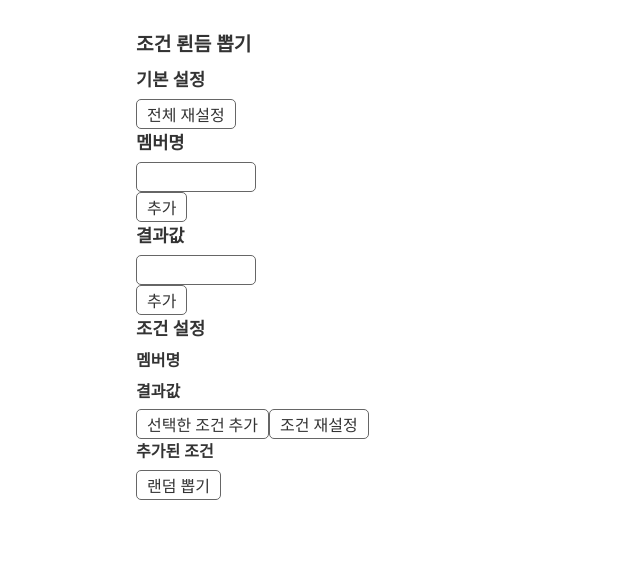
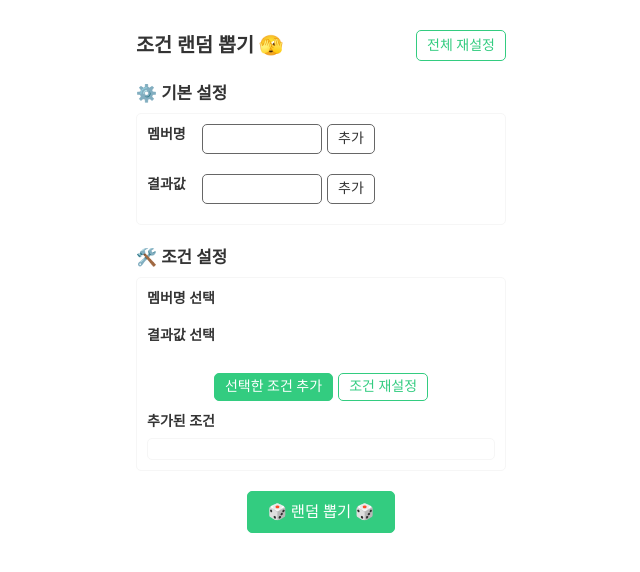
Before and after one commit to yemsu/conditional-random-result-react, a React (Create React App) app: page / in a window 1280 px wide. Shown: the top 572 px of the page, without its empty margins (319-959 px from the left). Built offline with nearby package versions, Linux system fonts and the light colour scheme; a web font is replaced by a local one.

Commit message:
style: 조건 랜덤 뽑기 스타일 작업

```diff
--- a/src/components/ContentSection.tsx
+++ b/src/components/ContentSection.tsx
@@ -1,37 +1,114 @@
 import { ReactNode } from "react"
-import styled from "styled-components"
+import styled, { ThemeProvider, css } from "styled-components"
+import { StyleMap } from "../types/common"
 
 interface ContentSectionProps {
   title: string,
-  children: ReactNode
+  children: ReactNode,
+  styleTheme?: 'column' | 'row' | 'wrapContent'
+  align?: 'left' | 'center'
+  bg?: 'none' | 'primary' | 'primary-200'
 }
 
 function ContentSection(props: ContentSectionProps) {
   const {
     title,
-    children
+    children,
+    styleTheme = 'column',
+    align = 'left',
+    bg = 'none',
   } = props
 
   return (
-    <SectionStyled>
-      <H2Styled>{ title }</H2Styled>
-      <ContentArea>
-        { children }
-      </ContentArea>
-    </SectionStyled>
+    <ThemeProvider
+      theme={themeStyles[styleTheme]}
+    >
+      <SectionStyled align={alignStyles[align]} bg={bg}>
+        <h2 className="title">{ title }</h2>
+        <div className="area-content">
+          { children }
+        </div>
+      </SectionStyled>
+    </ThemeProvider>
   )
 }
 
-const SectionStyled = styled.section`
+const themeStyles = {
+  column: {
+    SectionStyled: css`
+      .area-content {
+        margin-top: 5px;
+      }
+    `,
+  },
+  row: {
+    SectionStyled: css`
+      display: flex;
+      gap: 5px;
+      .title {
+        width: 50px;
+        flex-shrink: 0;
+      }
+      .area-content {
+        flex: 1;
+      }
+    `,
+  },
+  wrapContent: {
+    SectionStyled: css`
+      > .area-content {
+        margin-top: 5px;
+        padding: 10px;
+        border: 1px solid var(--gray-900);
+        border-radius: var(--br-m);
+      }
+    `,
+  }
+}
 
-`
+const alignStyles: {[key: string]: StyleMap} = {
+  left: {
+    SectionStyled: css``
+  },
+  center: {
+    SectionStyled: css`
+      text-align: center;
+      .area-content {
+        display: flex;
+        flex-direction: column;
+        align-items: center;
+      }
+    `,
+  }
+}
 
-const H2Styled = styled.h2`
-
-`
-
-const ContentArea = styled.div`
-
+const SectionStyled = styled.section<{align: StyleMap, bg: string}>`
+  ${(props) => props.theme.SectionStyled}
+  ${(props) => props.align.SectionStyled}
+  ${(props) => {
+    const bgColor = props.bg.includes('primary')
+      ? css`background-color: var(--${props.bg});`
+      : ''
+    const bgLayout = props.bg !== 'none'
+      ? css`
+        padding: 10px 10px 20px;
+        border-radius: var(--br-m);
+      `
+      : ''
+    return css`
+      ${bgColor}
+      ${bgLayout}
+    `
+  }}
+  &:nth-child(n+2) {
+    margin-top: 20px;
+  }
+  & section:nth-child(n+2) {
+    margin-top: 10px
+  }
+  & section h2 {
+    font-size: 1em;
+  }
 `
 
 export default ContentSection
--- a/src/components/InputBadges.tsx
+++ b/src/components/InputBadges.tsx
@@ -21,11 +21,18 @@ function InputBadges(props: InputBadgesProps) {
 
   return (
     <FormStyled onSubmit={(e) => onSubmit(e, dataType)}>
-      { InputComp }
-      <Button type="submit">추가</Button>
-      <List dataList={dataList} direction="row">
-        {(data) => <Badge>{ data }</Badge>}
-      </List>
+      <InputArea>
+        { InputComp }
+        <Button type="submit">추가</Button>
+      </InputArea>
+      {
+        dataList &&
+        <BadgeListArea>
+          <List dataList={dataList} direction="row">
+            {(data) => <Badge>{ data }</Badge>}
+          </List>
+        </BadgeListArea>
+      }
     </FormStyled>
   )
 }
@@ -34,4 +41,13 @@ const FormStyled = styled.form`
 
 `
 
+const InputArea = styled.div`
+  display: flex;
+  gap: 5px;
+`
+
+const BadgeListArea = styled.div`
+  margin-top: 10px;
+`
+
 export default InputBadges
--- a/src/elements/Button.tsx
+++ b/src/elements/Button.tsx
@@ -1,11 +1,13 @@
 import { ReactNode, SyntheticEvent } from "react"
 import styled, { css } from "styled-components"
+import { StyleMap } from "../types/common"
 
 interface ButtonProps {
   type?: 'button' | 'submit'
   children: ReactNode
   onClick?: (e: SyntheticEvent) => void
-  styleTheme?: 'normal' | 'selected'
+  styleTheme?: 'normal' | 'primary' | 'primaryLine'
+  sizeType?: 'medium' | 'large'
 }
 
 function Button(props: ButtonProps) {
@@ -13,7 +15,8 @@ function Button(props: ButtonProps) {
     type = 'button',
     children,
     onClick,
-    styleTheme ='normal'
+    styleTheme ='normal',
+    sizeType = 'medium',
   } = props
 
   return (
@@ -21,6 +24,7 @@ function Button(props: ButtonProps) {
       type={type}
       onClick={onClick}
       theme={styleThemeMap[styleTheme]}
+      size={sizeStyleMap[sizeType]}
     >
       { children }
     </ButtonStyled>
@@ -30,52 +34,50 @@ function Button(props: ButtonProps) {
 const styleThemeMap = {
   normal: {
     ButtonStyled: css`
-      border: 1px solid var(--gray-400);
+      border-color: var(--gray-400);
     `
   },
-  selected: {
+  primary: {
     ButtonStyled: css`
       background-color: var(--primary);
+      border-color: var(--primary);
       color: #fff;
+    `
+  },
+  primaryLine: {
+    ButtonStyled: css`
+      border: 1px solid var(--primary);
+      color: var(--primary);
     `
   }
 }
 
-const ButtonStyled = styled.button`
-  height: 30px;
-  padding: 0 10px;
+const sizeStyleMap = {
+  medium: {
+    ButtonStyled: css`
+      padding: 0 10px;
+      line-height: 26px;
+    `
+  },
+  large: {
+    ButtonStyled: css`
+      padding: 0 20px;
+      line-height: 40px;
+      font-size: var(--font-size-M-L);
+      font-weight: var(--font-weight-S-bold);
+    `
+  }
+}
+
+const ButtonStyled = styled.button<{size: StyleMap}>`
+  border: 1px solid;
   border-radius: var(--br-m);
   transition: 0.1s;
   ${(props) => props.theme.ButtonStyled}
+  ${(props) => props.size.ButtonStyled}
+  &:hover {
+    opacity: 0.7;
+  }
 `
 
-// button:not(:disabled):hover {
-//   opacity: 0.7;
-// }
-// button:not(:disabled).active {
-//   background-color: #333;
-//   border-color: #333;
-//   color: #fff;
-// }
-// button.large {
-//   height: 40px;
-//   padding: 0 30px;
-// }
-// button.color-primary {
-//   background-color: hsl(219, 79%, 66%);
-//   border-color: hsl(219, 79%, 66%);
-//   color: #fff;
-// }
-// button.text {
-//   padding: 0;
-//   height: auto;
-//   border: none;
-//   font-size: 0.8em;
-// }
-// button:disabled {
-//   border-color: #f6f6f6;
-//   background-color: #f6f6f6;
-//   color: #bbb;
-//   cursor: default;
-// }
 export default Button
--- a/src/elements/List.tsx
+++ b/src/elements/List.tsx
@@ -5,19 +5,23 @@ interface ListProps<DataType> {
   dataList: DataType[]
   children: (data: DataType, i: number) => ReactNode
   direction?: 'column' | 'row'
+  listType?: 'ul' | 'dl'
 }
 
 function List<DataType>(props: ListProps<DataType>) {
   const {
     dataList,
     children,
-    direction = 'column'
+    direction = 'column',
+    listType = 'ul',
   } = props
 
+  const listItemTagName = listType === 'ul' ? 'li' : 'div'
+
   return (
-    <ListStyled theme={styleThemeMap[direction]}>
+    <ListStyled theme={styleThemeMap[direction]} as={listType}>
       {dataList.map((data: DataType, i) => (
-        <ListItemStyled key={i}>
+        <ListItemStyled key={i} as={listItemTagName}>
           { children(data, i) }
         </ListItemStyled>
       ))}
@@ -27,11 +31,13 @@ function List<DataType>(props: ListProps<DataType>) {
 
 const styleThemeMap = {
   'column': {
-    ListStyled: css``
+    ListStyled: css`
+      flex-direction: column;
+      gap: 5px;
+    `
   },
   'row': {
     ListStyled: css`
-      display: flex;
       flex-wrap: wrap;
       gap: 5px;
     `
@@ -39,11 +45,14 @@ const styleThemeMap = {
 }
 
 const ListStyled = styled.ul`
+  display: flex;
   ${(props) => props.theme.ListStyled}
+  dt {
+    font-weight: var(--font-weight-bold);
+  }
 `
 
 const ListItemStyled = styled.li`
-
 `
 
 export default List
--- a/src/elements/OptionButtons.tsx
+++ b/src/elements/OptionButtons.tsx
@@ -23,7 +23,7 @@ function OptionButtons(props: OptionButtonsProps) {
     >
       {(option) => (
         <Button
-          styleTheme={selectedList.includes(option) ? 'selected' : 'normal'}
+          styleTheme={selectedList.includes(option) ? 'primary' : 'normal'}
           onClick={() => onSelect(option, dataType)}
         >{ option }</Button>
       )}
--- a/src/global-style.ts
+++ b/src/global-style.ts
@@ -10,7 +10,7 @@ export default createGlobalStyle`
 body {
   line-height: 1.6;
   font-family: var(--font-family);
-  font-size: 16px;
+  font-size: var(--font-size-M);
   color: #333;
 }
 a, button, input {
@@ -21,17 +21,14 @@ a, button, input {
 li {
   list-style: none;
 }
-h1, h2, h3, h4 {
-  margin-bottom: 5px;
-}
 h1 {
-  font-size: 1.2em;
+  font-size: var(--font-size-X-L);
 }
 h2 {
-  font-size: 1.1em;
+  font-size: var(--font-size-L);
 }
 h3 {
-  font-size: 1em;
+  font-size: var(--font-size-M-L);
 }
 /* input */
 input {
--- a/src/pages/RandomResult.tsx
+++ b/src/pages/RandomResult.tsx
@@ -97,13 +97,16 @@ function RandomResult() {
 
   return (
     <div>
-      <h1>조건 뢴듬 뽑기</h1>
-      <ContentSection title="기본 설정">
-        <Button onClick={onClickResetInputData}>전체 재설정</Button>
+      <H1TitleWrapper>
+        <h1>조건 랜덤 뽑기 🫣</h1>
+        <Button onClick={onClickResetInputData} styleTheme="primaryLine">전체 재설정</Button>
+      </H1TitleWrapper>
+      <ContentSection title="⚙️ 기본 설정" styleTheme="wrapContent">
         {dataTypeKeyNames.map((dataTypeKeyName: string, i) => (
           <ContentSection
             key={`${dataTypeKeyName}-addData`}
             title={dataTypes[i].korName}
+            styleTheme="row"
           >
             <InputBadges
               InputComp={getInputComp(dataTypeKeyName)}
@@ -114,12 +117,12 @@ function RandomResult() {
           </ContentSection>
         ))}
       </ContentSection>
+      <ContentSection title="🛠️ 조건 설정"  styleTheme="wrapContent">
+        {dataTypeKeyNames.map((dataTypeKeyName: string, i) => (
           <ContentSection
-        title="조건 설정"
+            key={dataTypeKeyName}
+            title={`${dataTypes[i].korName} 선택`}
           >
-        {dataTypeKeyNames.map((dataTypeKeyName: string, i) => (
-          <Fragment key={dataTypeKeyName}>
-            <h3>{ dataTypes[i].korName }</h3>
             <OptionButtons
               key={`${dataTypeKeyName}-exceptions`}
               dataType={dataTypeKeyName}
@@ -127,43 +130,105 @@ function RandomResult() {
               selectedList={selectedExceptions[dataTypeKeyName]}
               onSelect={onSelectException}
             />
-          </Fragment>
+          </ContentSection>
         ))}
-        <Button onClick={addException}>선택한 조건 추가</Button>
-        <Button onClick={resetExceptions}>조건 재설정</Button>
 
-        <h3>추가된 조건</h3>
+        <ButtonWrapper>
+          <Button onClick={addException} styleTheme="primary">선택한 조건 추가</Button>
+          <Button onClick={resetExceptions} styleTheme="primaryLine">조건 재설정</Button>
+        </ButtonWrapper>
+
+        <ContentSection
+          title="추가된 조건"
+          styleTheme="wrapContent"
+        >
           <List
             dataList={exceptions}
+            listType="dl"
           >
             {({memberName, caseName}) => (
-            <>
-              {memberName} / {caseName.join(', ')}
-            </>
+              <ExceptionItem>
+                <dt>{memberName}</dt>
+                <dd>{caseName.join(', ')}</dd>
+              </ExceptionItem>
             )}
           </List>
+        </ContentSection>
       </ContentSection>
       {
         caseIndexResults.length > 0 &&
         <ContentSection
           title="뽑기 결과"
+          align="center"
+          bg="primary-200"
         >
-          <List dataList={caseIndexResults}>
+          <List
+            dataList={caseIndexResults}
+            direction="row"
+            listType="dl"
+          >
             {(caseIndexResult: number, i: number) => (
-              <>
-                <span>{ inputDataList.memberName[i] }</span>
-                <span>{ inputDataList.caseName[caseIndexResult] }</span>
-              </>
+              <ResultItem>
+                <dt>{ inputDataList.memberName[i] }</dt>
+                <dd>{ inputDataList.caseName[caseIndexResult] || '🎉' }</dd>
+              </ResultItem>
             )}
           </List>
         </ContentSection>
       }
-      <Button onClick={onClickGetResult}>{
+      <ButtonWrapper>
+        <Button
+          onClick={onClickGetResult}
+          sizeType="large"
+          styleTheme="primary"
+        >{
           caseIndexResults.length > 0
-          ? '다시 뽑기' : '랜덤 뽑기'
+            ? '🎲 다시 뽑기 🎲' : '🎲 랜덤 뽑기 🎲'
         }</Button>
+      </ButtonWrapper>
     </div>
   )
 }
 
+const H1TitleWrapper = styled.div`
+  display: flex;
+  justify-content: space-between;
+  align-content: center;
+  margin-bottom: 10px;
+`
+
+const ButtonWrapper = styled.div`
+  display: flex;
+  justify-content: center;
+  gap: 5px;
+  margin-top: 20px;
+`
+
+const ExceptionItem = styled.div`
+  display: flex;
+  gap: 5px;
+  dt {
+    &:before {
+      content: '❗';
+    }
+    &:after {
+      content: ':';
+    }
+  }
+`
+
+const ResultItem = styled.div`
+  padding: 5px;
+  background-color: var(--white);
+  border-radius: var(--br-m);
+  dt {
+    font-size: var(--font-size-M-L);
+  }
+  dd {
+    font-size: var(--font-size-X-L);
+    font-weight: var(--font-weight-bold);
+    color: var(--primary);
+  }
+`
+
 export default RandomResult
--- a/src/styles/var.css
+++ b/src/styles/var.css
@@ -3,12 +3,24 @@
 :root {
   --font-family: 'Pretendard Variable';
 
+  --font-size-M: 14px;
+  --font-size-M-L: 1.1em;
+  --font-size-L: 1.2em;
+  --font-size-X-L: 1.4em;
+
+  --font-weight-S-bold: 500;
+  --font-weight-bold: 700;
+
   --primary-hsl: 150, 60%, 50%;
   --primary: hsl(var(--primary-hsl));
+  --primary-100: hsl(var(--primary-hsl), 0.1);
+  --primary-200: hsla(var(--primary-hsl), 0.2);
 
   --gray-100: #333;
   --gray-400: #666;
   --gray-900: #f6f6f6;
+  --white: #fff;
 
   --br-m: 5px;
+  --br-L: 10px;
 }
--- a/src/types/common.ts
+++ b/src/types/common.ts
@@ -1,5 +1,11 @@
+import { FlattenSimpleInterpolation } from "styled-components"
+
 export interface Forms {
   [key: string]: string
 }
 
 export type OptionButtonsState = {[key: string]: string[]}
+
+export interface StyleMap {
+  [key: string]: FlattenSimpleInterpolation
+}
```
Also changed, not shown: src/elements/Badge.tsx (+5 -3 lines). Lines whose indentation alone changed are shown as unchanged.
